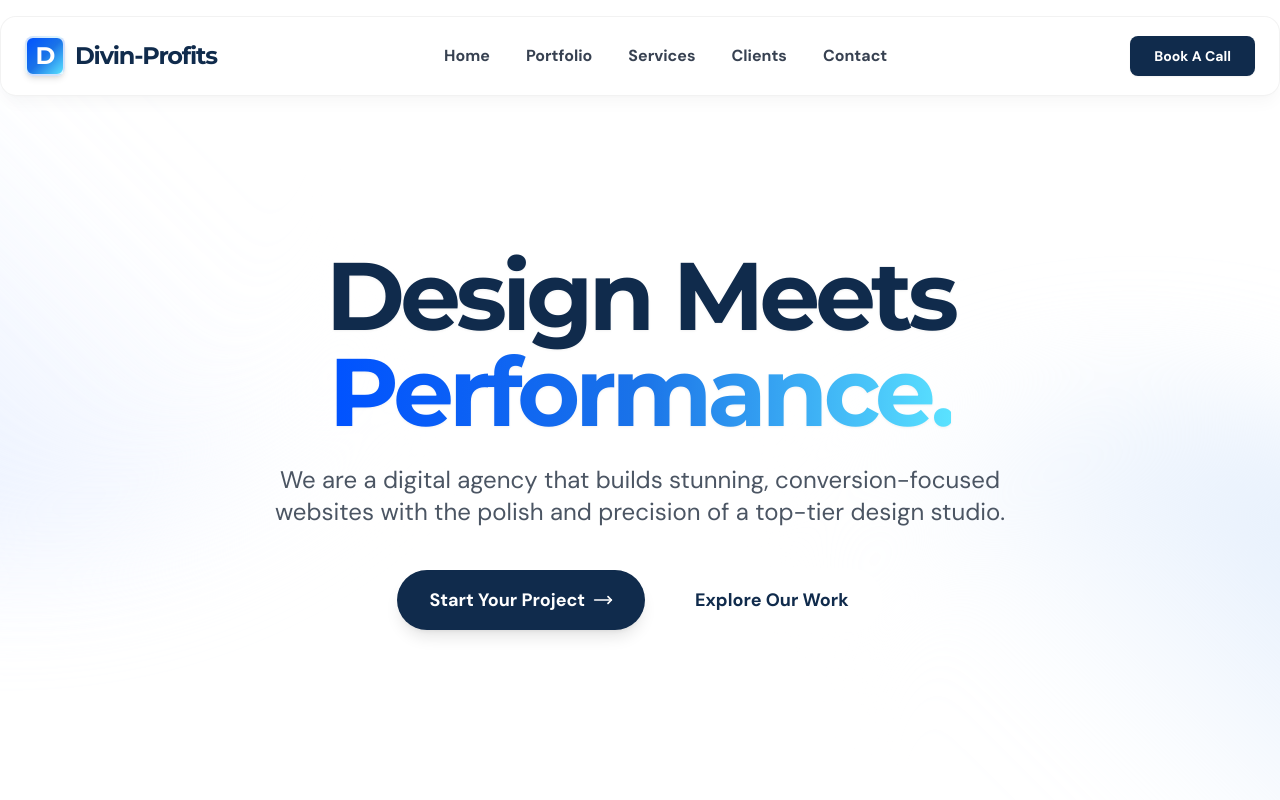
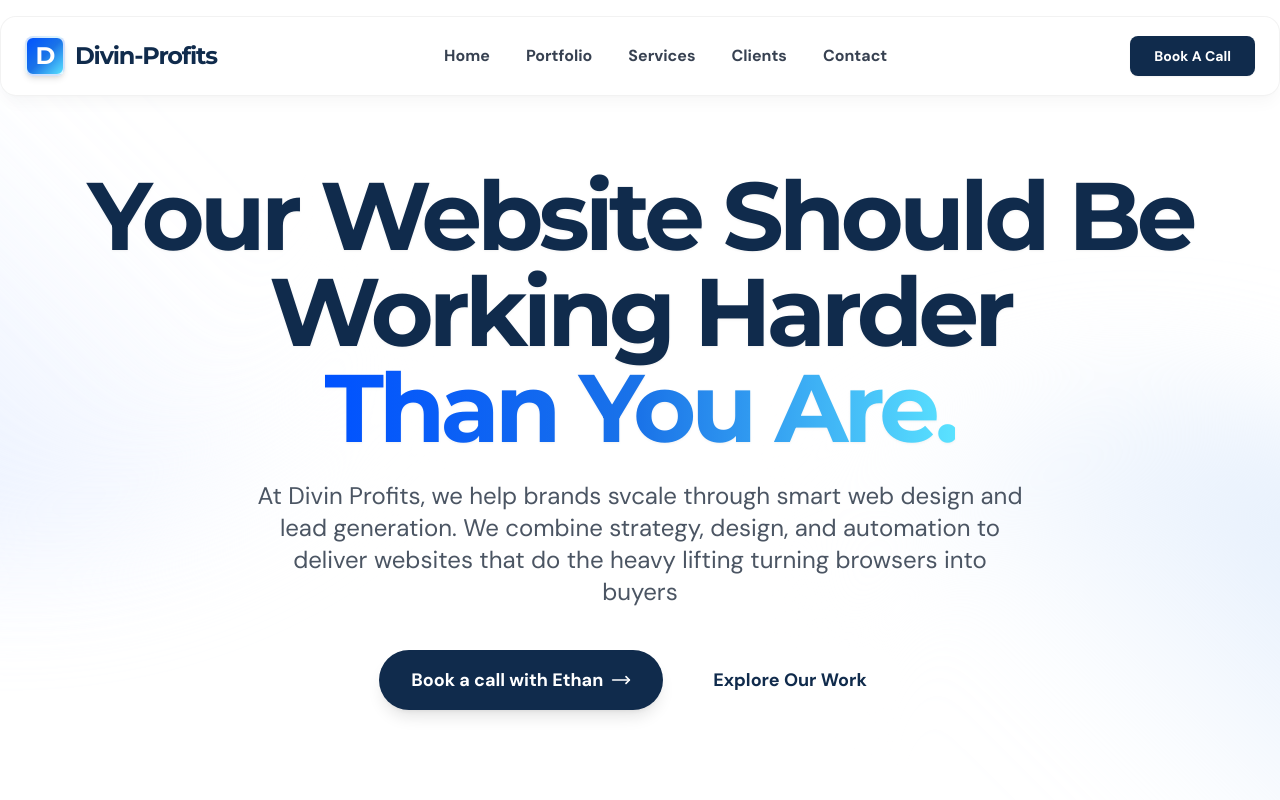
Before and after one commit to berwb2/divinprofits-sa, a React (Vite) app: page / in a window 1280 px wide. Shown: the top 800 px of the page. Built offline with nearby package versions, Linux system fonts and the light colour scheme.

Commit message:
Update Hero.tsx

```diff
--- a/src/components/Hero.tsx
+++ b/src/components/Hero.tsx
@@ -13,21 +13,21 @@ const Hero = () => (
 
     <div className="container relative z-10 text-center px-4">
       <h1 className="font-display text-5xl md:text-7xl lg:text-8xl font-extrabold text-dp-blue-dark mb-6 drop-shadow-sm tracking-tighter leading-tight opacity-0 animate-fade-in">
-        Design Meets
+      Your Website Should Be Working Harder
         <br />
         <span className="bg-clip-text text-transparent bg-gradient-to-r from-dp-blue via-dp-blue-light to-dp-accent">
-          Performance.
+          Than You Are.
         </span>
       </h1>
       <p className="max-w-3xl mx-auto mt-4 text-xl md:text-2xl text-gray-600 font-normal leading-relaxed opacity-0 animate-fade-in" style={{ animationDelay: '0.2s' }}>
-        We are a digital agency that builds stunning, conversion-focused websites with the polish and precision of a top-tier design studio.
+        At Divin Profits, we help brands svcale through smart web design and lead generation. We combine strategy, design, and automation to deliver websites that do the heavy lifting turning browsers into buyers
       </p>
       <div className="mt-10 flex flex-col sm:flex-row justify-center items-center gap-4 opacity-0 animate-fade-in" style={{ animationDelay: '0.4s' }}>
         <a
           href="#contact"
           className="group inline-flex items-center justify-center px-8 py-4 font-bold text-lg rounded-full bg-dp-blue-dark text-white shadow-lg hover:scale-105 hover:shadow-2xl hover:shadow-dp-blue/30 transition-all duration-300 ease-in-out focus:outline-none focus:ring-4 focus:ring-dp-blue/50"
         >
-          <span>Start Your Project</span>
+          <span> Book a call with Ethan</span>
           <MoveRight className="w-5 h-5 ml-2 transition-transform duration-300 group-hover:translate-x-1" />
         </a>
         <a
```
